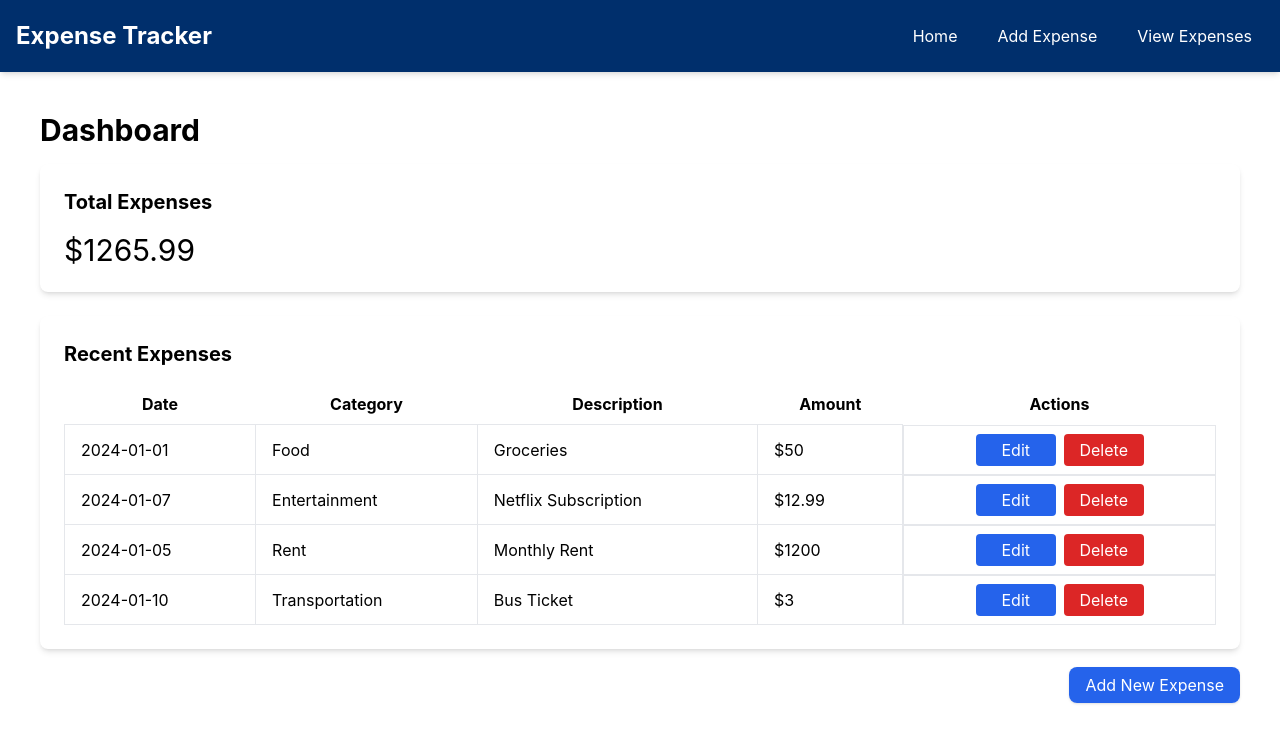
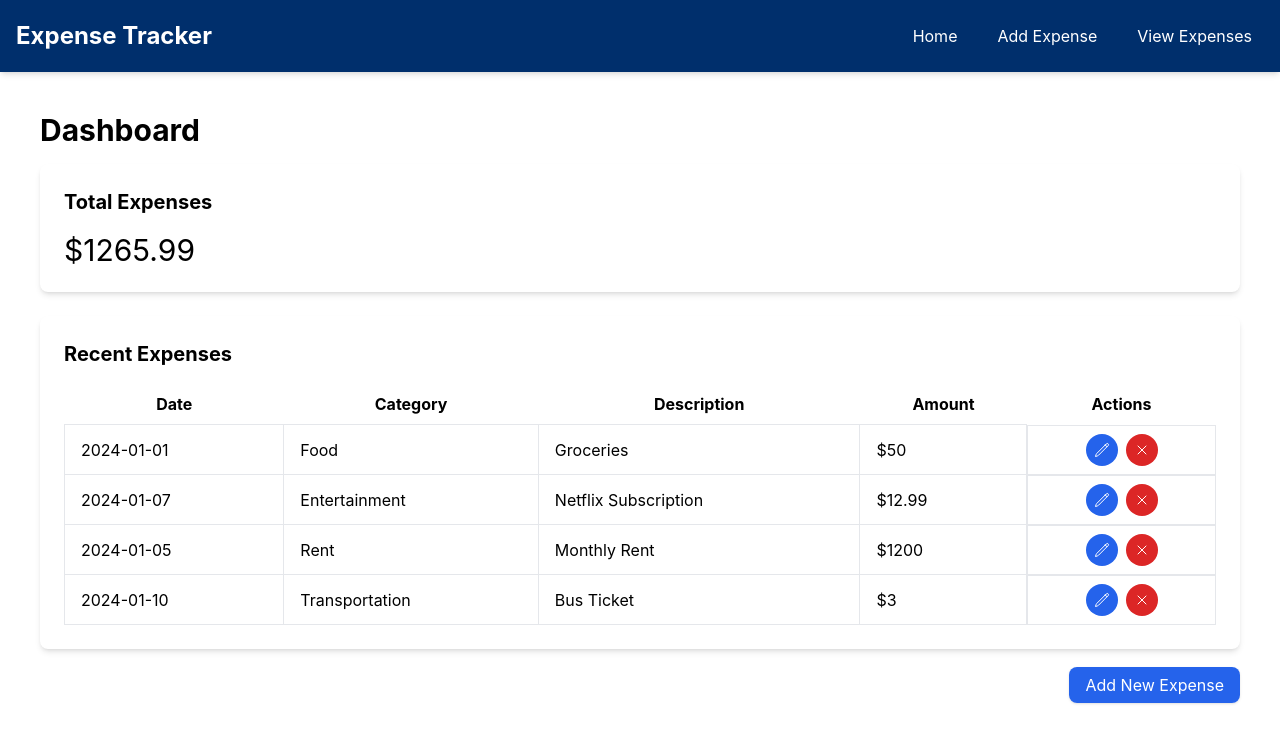
Before and after one commit to PranavPrashar/personal-expense-tracker, a React (Create React App) app: page / in a window 1280 px wide. Shown: the top 742 px of the page. Built offline with nearby package versions, Linux system fonts and the light colour scheme; data requests are answered from the project's data file.

Commit message:
Updates to confirm and delete modal changeing order for better readability, Updates to dashboard buttons

```diff
--- a/src/components/ConfirmModal.js
+++ b/src/components/ConfirmModal.js
@@ -9,18 +9,19 @@ const Modal = ({ isOpen, onClose, onConfirm }) => {
         <h2 className="text-xl font-bold mb-4">Confirm Update</h2>
         <p className="mb-6">Are you sure you want to update this expense?</p>
         <div className="flex justify-end space-x-4">
+        <button
+            className="bg-blue-600 text-white px-4 py-2 rounded hover:bg-blue-500"
+            onClick={onConfirm}
+          >
+            Confirm
+          </button>
           <button
             className="bg-red-600 text-white px-4 py-2 rounded hover:bg-red-500"
             onClick={onClose}
           >
             Cancel
           </button>
-          <button
-            className="bg-blue-600 text-white px-4 py-2 rounded hover:bg-blue-500"
-            onClick={onConfirm}
-          >
-            Confirm
-          </button>
+
         </div>
       </div>
     </div>
--- a/src/components/DeleteModal.js
+++ b/src/components/DeleteModal.js
@@ -9,22 +9,22 @@ const DeleteModal = ({ isOpen, onClose, onConfirm }) => {
         <h2 className="text-xl font-bold mb-4">Confirm Delete</h2>
         <p className="mb-6">Are you sure you want to delete this expense?</p>
         <div className="flex justify-end space-x-4">
+
+          <button
+            className="bg-blue-600 text-white px-4 py-2 rounded hover:bg-blue-500"
+            onClick={onConfirm}
+          >
+            Confirm
+          </button>
           <button
             className="bg-red-600 text-white px-4 py-2 rounded hover:bg-red-500"
             onClick={onClose}
           >
             Cancel
           </button>
-          <button
-            className="bg-blue-600 text-white px-4 py-2 rounded hover:bg-blue-500"
-            onClick={onConfirm}
-          >
-            Confirm
-          </button>
         </div>
       </div>
     </div>
   );
 };
-
 export default DeleteModal;
--- a/src/pages/Dashboard.js
+++ b/src/pages/Dashboard.js
@@ -1,10 +1,10 @@
 // src/pages/Dashboard.js
-import React, { useEffect, useState } from 'react';
-import { Link, useHistory } from 'react-router-dom';
-import TotalExpenses from '../components/TotalExpenses';
-import axios from 'axios';
+import React, { useEffect, useState } from "react";
+import { Link, useHistory } from "react-router-dom";
+import TotalExpenses from "../components/TotalExpenses";
+import axios from "axios";
 
-import DeleteModal from '../components/DeleteModal';
+import DeleteModal from "../components/DeleteModal";
 
 const Dashboard = () => {
   const [expenses, setExpenses] = useState([]);
@@ -13,7 +13,8 @@ const Dashboard = () => {
 
   useEffect(() => {
     // Fetch the expenses from the server
-    axios.get('http://localhost:3001/expenses')
+    axios
+      .get("http://localhost:3001/expenses")
       .then((response) => setExpenses(response.data))
       .catch((error) => console.error(error));
   }, []);
@@ -25,26 +26,31 @@ const Dashboard = () => {
     return total + (parseFloat(expense.amount) || 0);
   }, 0);
 
-  const handleDelete = (expenseId) =>{
-    setIsModalOpen(true)
-    setSelectedExpenseId(expenseId)
-  }
+  const handleDelete = (expenseId) => {
+    setIsModalOpen(true);
+    setSelectedExpenseId(expenseId);
+  };
 
-  const confirmDelete = () =>{
-    axios.delete(`http://localhost:3001/expenses/${selectedExpenseId}`).then((response)=>{
-        console.log("response", response)
+  const confirmDelete = () => {
+    axios
+      .delete(`http://localhost:3001/expenses/${selectedExpenseId}`)
+      .then((response) => {
+        console.log("response", response);
+        setExpenses(expenses.filter((expense)=>{
+            // filted out the expenses and return only ones which are not the same as the id we deleted
+            return expense.id != selectedExpenseId;
+        }))
         setIsModalOpen(false);
-    }).catch((err)=>{
-        console.log("Something went wrong!", err)
-    })
-  }
+      })
+      .catch((err) => {
+        console.log("Something went wrong!", err);
+      });
+  };
 
   return (
     <div className="container mx-auto p-6">
       {/* Summary Section */}
       <TotalExpenses total={totalExpenses} />
-
-      <p>{selectedExpenseId}</p>
 
       {/* Recent Expenses Section */}
       <div className="bg-white p-6 rounded-lg shadow-md mb-6 overflow-x-auto">
@@ -66,21 +72,49 @@ const Dashboard = () => {
                 <td className="border px-4 py-2">{expense.category}</td>
                 <td className="border px-4 py-2">{expense.description}</td>
                 <td className="border px-4 py-2">${expense.amount}</td>
-                <td className="border px-4 py-2 flex items-center justify-center">
+                <td className="border px-4 py-2  flex items-center justify-center">
                   {/* Edit button */}
                   <Link
                     to={`/edit/${expense.id}`}
-                    className="bg-blue-600 text-white px-3 py-1 rounded mr-2 w-20 text-center"
+                    className="bg-blue-600 text-white p-2 rounded-full mr-2 text-center flex items-center justify-center"
                   >
-                    Edit
+                    <svg
+                      xmlns="http://www.w3.org/2000/svg"
+                      fill="none"
+                      viewBox="0 0 24 24"
+                      strokeWidth={1.5}
+                      stroke="currentColor"
+                      className="w-4 h-4"
+                    >
+                      <path
+                        strokeLinecap="round"
+                        strokeLinejoin="round"
+                        d="m16.862 4.487 1.687-1.688a1.875 1.875 0 1 1 2.652 2.652L6.832 19.82a4.5 4.5 0 0 1-1.897 1.13l-2.685.8.8-2.685a4.5 4.5 0 0 1 1.13-1.897L16.863 4.487Zm0 0L19.5 7.125"
+                      />
+                    </svg>
                   </Link>
 
                   {/* Delete button */}
                   <button
-                    onClick={()=>{handleDelete(expense.id)}}
-                    className="bg-red-600 text-white px-3 py-1 rounded w-20 text-center"
+                    onClick={() => {
+                      handleDelete(expense.id);
+                    }}
+                    className="bg-red-600 text-white p-2 rounded-full text-center flex items-center justify-center"
                   >
-                    Delete
+                    <svg
+                      xmlns="http://www.w3.org/2000/svg"
+                      fill="none"
+                      viewBox="0 0 24 24"
+                      strokeWidth={1.5}
+                      stroke="currentColor"
+                      className="w-4 h-4"
+                    >
+                      <path
+                        strokeLinecap="round"
+                        strokeLinejoin="round"
+                        d="M6 18L18 6M6 6l12 12"
+                      />
+                    </svg>
                   </button>
                 </td>
               </tr>
```
